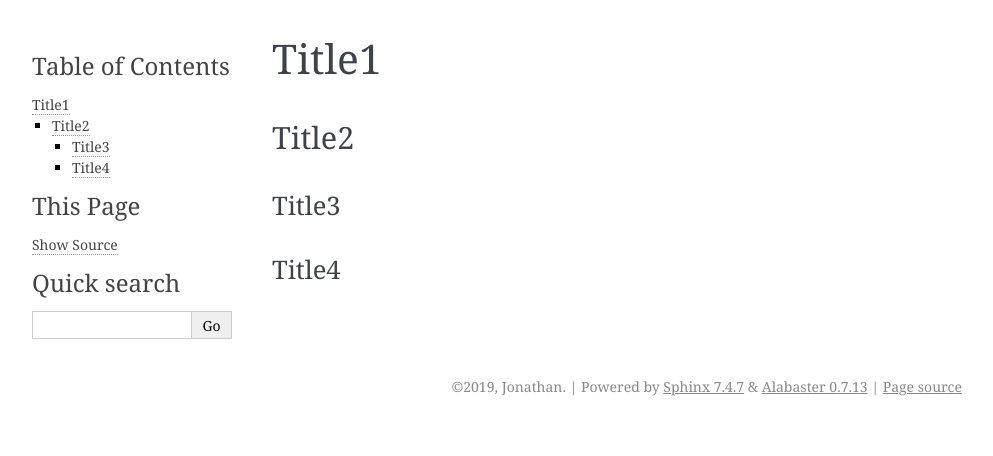
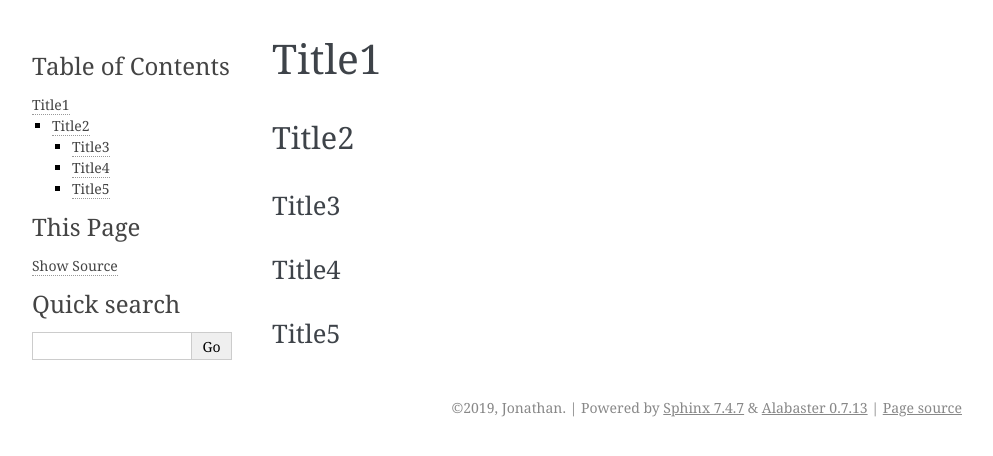
Before and after one commit to ShakeM/docs, a Sphinx documentation site: the page built from source/example.md, in a window 1280 px wide. Shown: the top 456 px of the page, without its empty margins (148-1141 px from the left). Built offline with Sphinx 7.4.7, drawn with Linux system fonts in a browser that asks for light colours; formulas are drawn with MathJax 3.

Commit message:
测试推送

```diff
--- a/source/example.md
+++ b/source/example.md
@@ -2,3 +2,4 @@
 ## Title2
 ### Title3
 ### Title4
+### Title5
```
